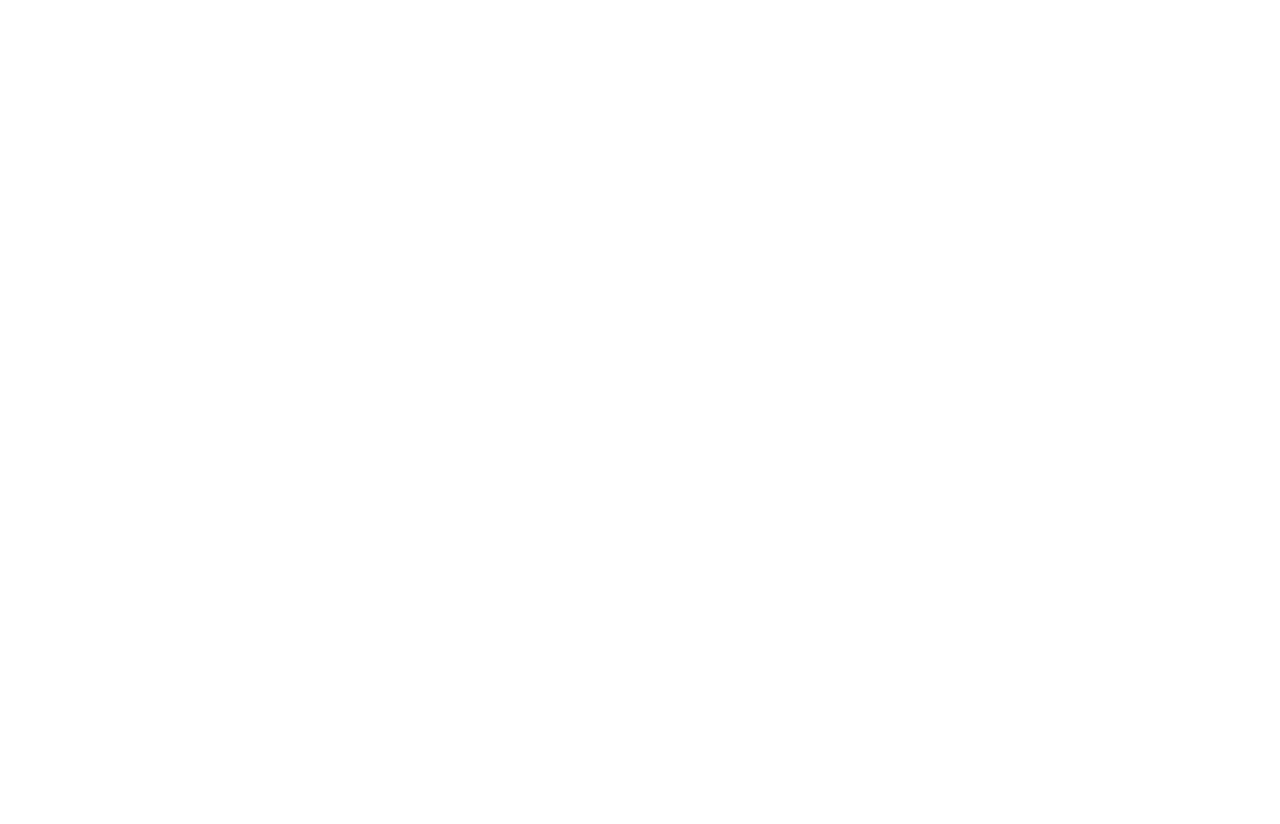
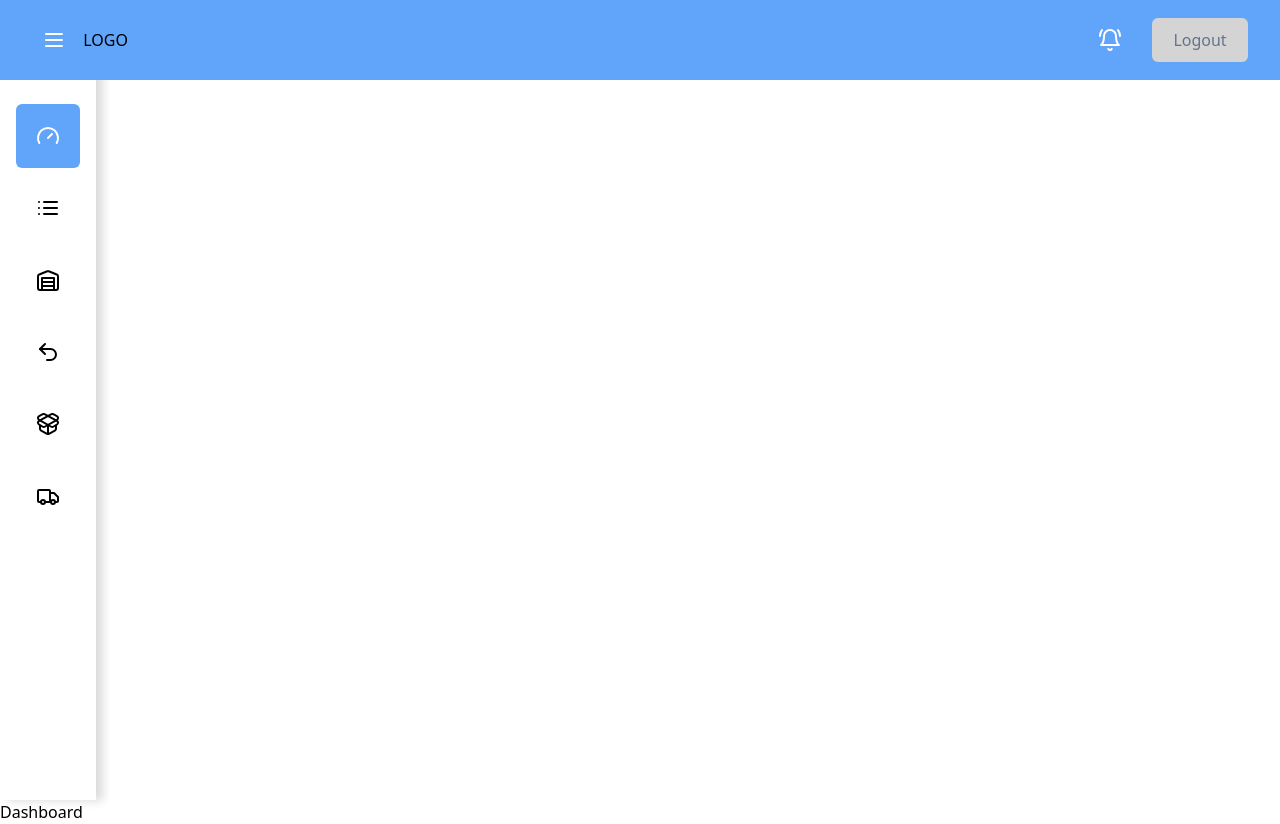
Before and after one commit to kacperlaudanski/Warehouse-Management-System, a React (Create React App) app: page /dashboard in a window 1280 px wide. Before the commit this address had no page. Before the commit the page ends 800 px from the top, so only its background shows below. Built offline with nearby package versions, Linux system fonts and the light colour scheme; what tailwindcss-animated would draw is missing.

Commit message:
sidebar menu styling + logic

```diff
--- a/src/App.tsx
+++ b/src/App.tsx
@@ -5,6 +5,8 @@
 import { AuthContextProvider, AuthContext } from "./context/auth-context";
 import { useContext } from "react";
 import Main from "./pages/Main";
+import Dashboard from "./pages/Dashboard";
+import Orders from "./pages/Orders";
 
 function App() {
   const { currentUser } = useContext(AuthContext);
@@ -26,6 +28,8 @@
                </RequireAuth>
               }
             />
+            <Route path="/dashboard" element={<Dashboard />} />
+            <Route path="/orders" element={<Orders />} />
           </Routes>
         </AuthContextProvider>
       </BrowserRouter>
--- a/src/components/Button.tsx
+++ b/src/components/Button.tsx
@@ -5,10 +5,11 @@
   variants: {
     variant:{
       ghost: ['bg-transparent hover:bg-neutral-300/30 '],
+      active: ['bg-blue-400 text-white']
     },
     sidebar: {
-      extended: ['w-full h-10 flex items-center justify-between pl-3 pr-8 bg-neutral-400'],
-      rolled: [`w-16 h-16 flex flex-column justify-center text-sm items-center border-solid border-2 border-neutral-500`],
+      extended: ['w-11/12 h-10 mx-4 flex items-center justify-between pl-3 pr-8 hover:bg-blue-400 hover:text-white mt-2'],
+      rolled: [`w-16 h-16 flex flex-column justify-center text-sm items-center hover:bg-blue-400 hover:text-white mt-2`],
     },
     action: {
       login: ['w-full bg-red-400 hover:bg-red-500 text-white focus-visible:outline-indigo-600 text-sm'],
--- a/src/data/Sections.ts
+++ /dev/null
@@ -1,3 +0,0 @@
-export const sections = [
-  null
-]
--- a/src/layouts/SidebarMenu.tsx
+++ b/src/layouts/SidebarMenu.tsx
@@ -1,21 +1,85 @@
-import { Gauge } from "lucide-react";
+import { useEffect, useState } from "react";
+import {
+  Gauge,
+  List,
+  Warehouse,
+  Undo2,
+  Truck,
+  PackageOpen,
+  LucideIcon,
+} from "lucide-react";
 import Button from "../components/Button";
-
 
 interface Sidebar {
   isSidebarShown: boolean;
 }
 export default function SidebarMenu({ isSidebarShown }: Sidebar) {
+  const [isDashboardActive, setDashboardActive] = useState(false);
+  const [isOrdersActive, setOrdersActive] = useState(false);
+  const [isWarehouseActive, setWarehouseActive] = useState(false);
+  const [isReturnsActive, setReturnsActive] = useState(false);
+  const [isDeliveryActive, setDeliveryActive] = useState(false);
+  const [isSuppliersActive, setSuppliersActive] = useState(false);
+  const sections = [
+    {
+      name: "Dashboard",
+      icon: Gauge,
+      state: isDashboardActive,
+      setState: setDashboardActive,
+    },
+    {
+      name: "Orders",
+      icon: List,
+      state: isOrdersActive,
+      setState: setOrdersActive,
+    },
+    {
+      name: "Warehouse",
+      icon: Warehouse,
+      state: isWarehouseActive,
+      setState: setWarehouseActive,
+    },
+    {
+      name: "Returns",
+      icon: Undo2,
+      state: isReturnsActive,
+      setState: setReturnsActive,
+    },
+    {
+      name: "Deliveries",
+      icon: PackageOpen,
+      state: isDeliveryActive,
+      setState: setDeliveryActive,
+    },
+    {
+      name: "Suppliers",
+      icon: Truck,
+      state: isSuppliersActive,
+      setState: setSuppliersActive,
+    },
+  ];
+
   return (
     <aside
       className={`${
-        isSidebarShown ? `w-52` : `w-28`
-      } transition-all duration-300 ease-in-out pt-24 px-5 h-screen bg-neutral-300 relative t-20 z-0`}
+        isSidebarShown ? `w-56` : `w-24`
+      } transition-all duration-300 ease-in-out pt-24 px-2 flex items-center flex-col h-screen relative t-20 z-0 shadow-[7px_1px_9px_0px_#00000024]`}
     >
-      <Button sidebar={isSidebarShown ? 'extended' : 'rolled'}>
-        <Gauge />
-        {isSidebarShown && <h3>Dashboard</h3>}
-      </Button>
+      {sections.map((section, index) => {
+        return (
+          <Button
+            key={index}
+            variant={window.location.pathname === `/${section.name.toLowerCase()}` ? "active" : null}
+            sidebar={isSidebarShown ? "extended" : "rolled"}
+            onClick={() => {
+              window.location.pathname = section.name.toLowerCase();
+            }}
+          >
+            <section.icon />
+            {isSidebarShown && <h3>{section.name}</h3>}
+          </Button>
+        );
+      })}
     </aside>
   );
 }
--- /dev/null
+++ b/src/pages/Dashboard.tsx
@@ -0,0 +1,17 @@
+import { useState } from "react";
+import Header from "../layouts/Header";
+import SidebarMenu from "../layouts/SidebarMenu";
+
+export default function Dashboard() {
+    const [isSidebarShown, setSidebarVisibility] = useState(false);
+  return (
+
+    <>
+      <div className="w-full h-full flex flex-column">
+        <Header sidebarHandler={() => setSidebarVisibility((prev) => !prev)} />
+        <SidebarMenu isSidebarShown={isSidebarShown} />
+      </div>
+      <h1>Dashboard</h1>
+    </>
+  );
+}
--- /dev/null
+++ b/src/pages/Orders.tsx
@@ -0,0 +1,17 @@
+import { useState } from "react";
+import Header from "../layouts/Header";
+import SidebarMenu from "../layouts/SidebarMenu";
+
+export default function Dashboard() {
+    const [isSidebarShown, setSidebarVisibility] = useState(false);
+  return (
+
+    <>
+      <div className="w-full h-full flex flex-column">
+        <Header sidebarHandler={() => setSidebarVisibility((prev) => !prev)} />
+        <SidebarMenu isSidebarShown={isSidebarShown} />
+      </div>
+      <h1>Orders</h1>
+    </>
+  );
+}
```
